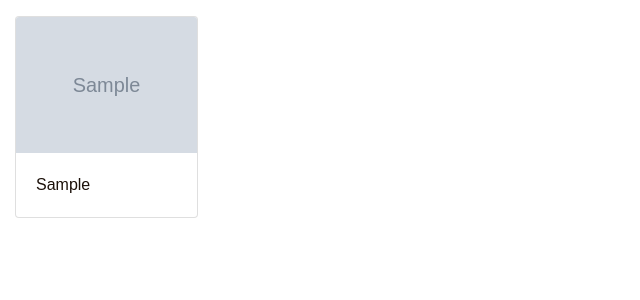
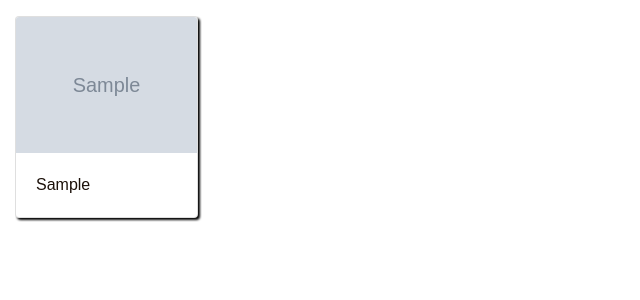
Before and after one commit to treguv/project-2, a Node server app: page / in a window 1280 px wide. Shown: the part 82-382 px from the top of the page, without its empty margins (0-640 px from the left). Run offline with Node 20, Linux system fonts and the light colour scheme; tables that the repository leaves empty hold one stand-in row (values such as "Sample post"); grey boxes marked "Sample" are stand-in pictures; some libraries are stand-ins or nearby versions.

Commit message:
Added slight hover over item to show feedback to user

```diff
--- a/public/stylesheets/style.css
+++ b/public/stylesheets/style.css
@@ -48,3 +48,12 @@ html {
   display: inline-block;
   /* background-image: background image goes here */
 }
+
+.mouse-over {
+  filter: drop-shadow(2px 2px 0.05rem black);
+  transition: 0.1s;
+}
+.mouse-over:hover {
+  filter: drop-shadow(2px 2px 0.2rem black);
+  transform: scale(1.05);
+}
--- a/views/homepage.handlebars
+++ b/views/homepage.handlebars
@@ -4,7 +4,7 @@
             {{#each posts}}
             <div class="col-2">
                 <a href="/api/posts/viewpost/{{id}}">
-                    <div class="card mt-3">
+                    <div class="card mt-3 mouse-over">
                         <img src="{{image_url}}" class="card-img-top">
                         <div class="card-body">
                             <p class="card-text">{{post_caption}}</p>
```
